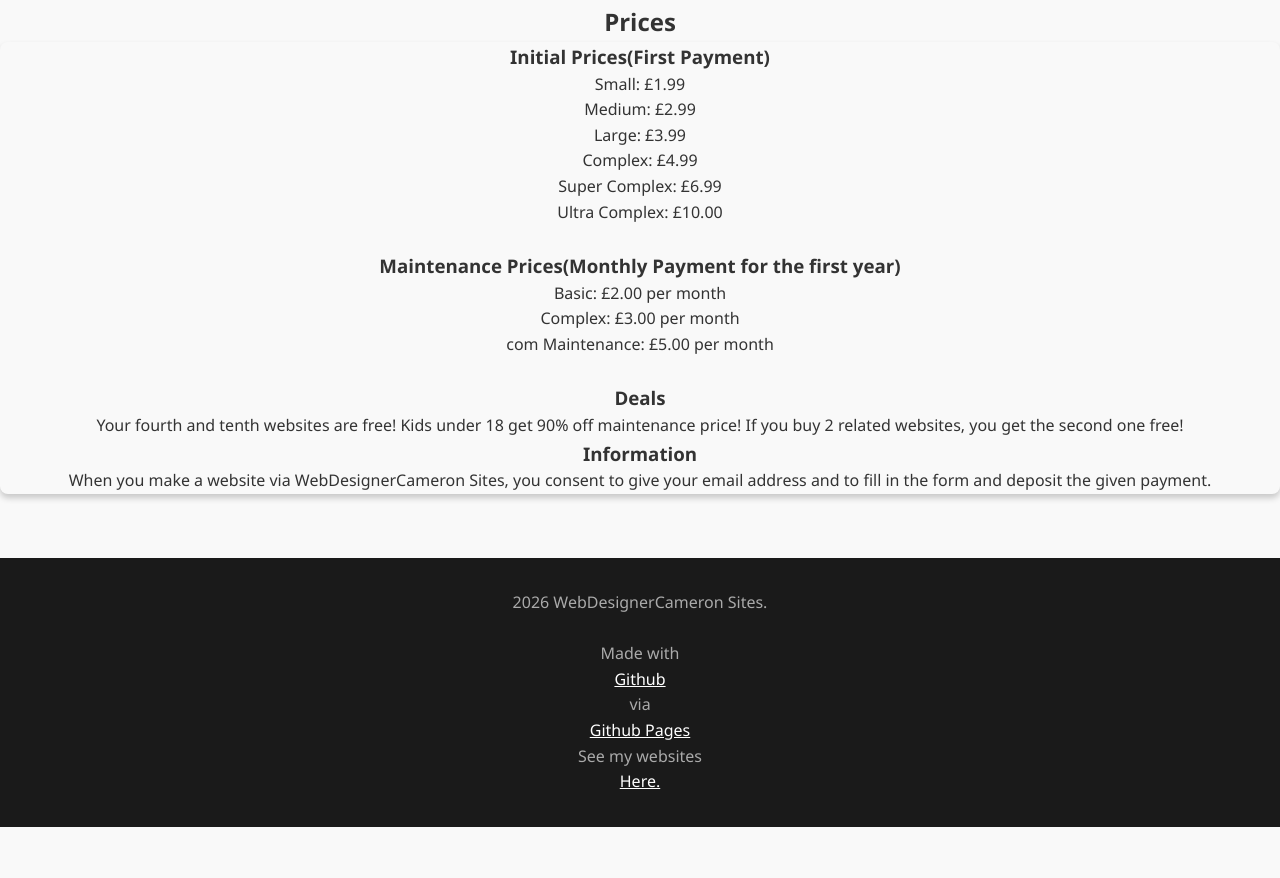
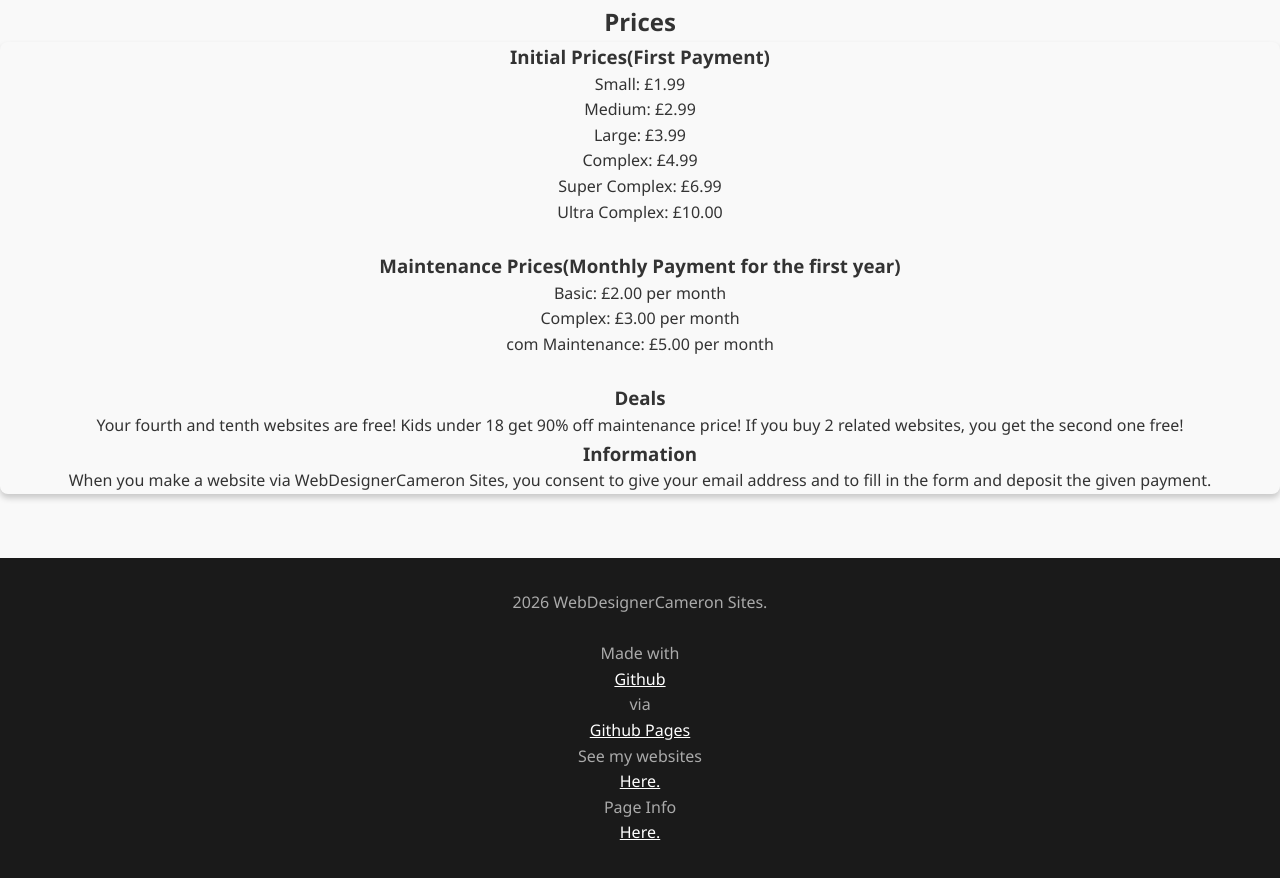
Before and after one commit to WebDesignerCameron/WebDesignerCameronSites, a plain HTML site: page index.html in a window 1280 px wide. Shown: the part 1862-2740 px from the top of the page. Before the commit the page ends 2689 px from the top, so only its background shows below. Drawn offline with nearby package versions, Linux system fonts and the light colour scheme.

Commit message:
Update index.html

```diff
--- a/index.html
+++ b/index.html
@@ -189,6 +189,7 @@
         <div>
             <p>Made with</p><a href="https://github.com" class="foot-a">Github</a><p>via</p><a href="https://github.com/pages" class="foot-a">Github Pages</a>
             <p>See my websites</p><a href="https://github.com/WebDesignerCameron" class="foot-a">Here.</a>
+            <p>Page Info</p><a href="https://github.com/WebDesignerCameron/WebDesignerCameronSites" class="foot-a" >Here. </a>
         </div>
     </footer>
 
```
